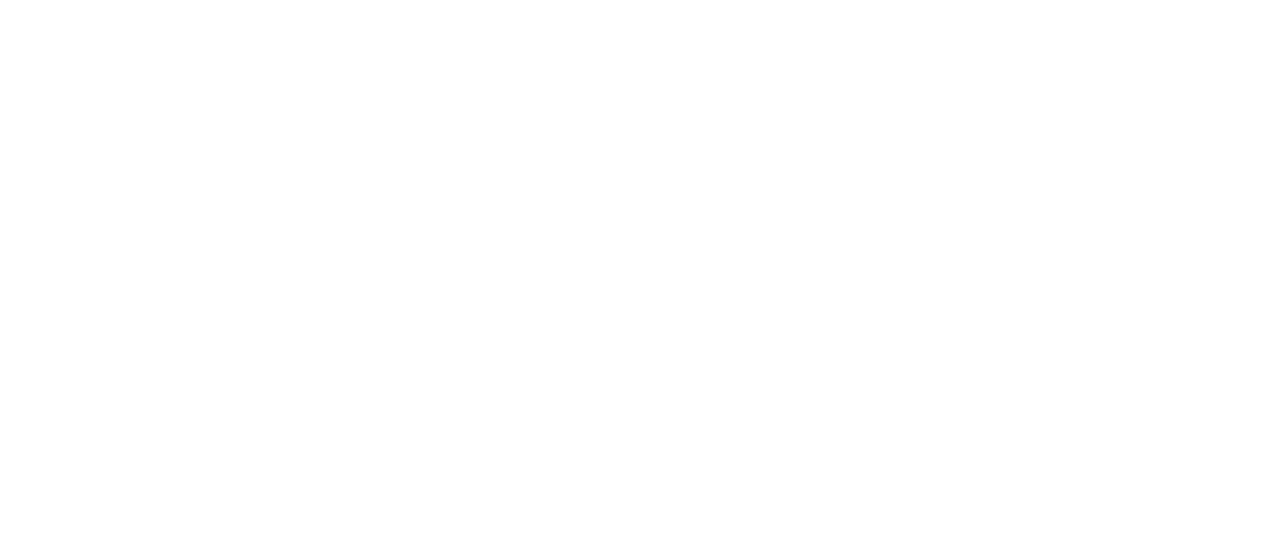
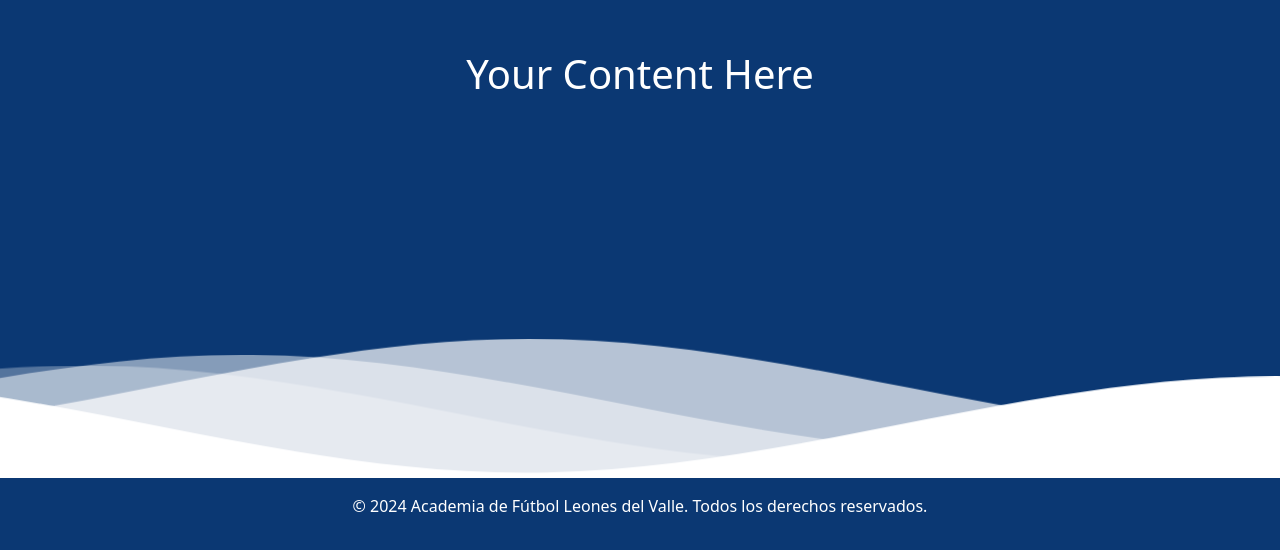
Before and after one commit to ljairgt15/ValleyLion, an Angular app: page / in a window 1280 px wide. Shown: the part 807-1357 px from the top of the page. Before the commit the page ends 800 px from the top, so only its background shows below. Built offline with nearby package versions, Linux system fonts and the light colour scheme.

Commit message:
feat: simulate waves

```diff
--- a/src/app/components/index/index.component.html
+++ b/src/app/components/index/index.component.html
@@ -14,3 +14,22 @@
     </div>
   </div>
 </div>
+<br>
+<br>
+<div class="wave-container">
+  <svg class="waves" xmlns="http://www.w3.org/2000/svg" xmlns:xlink="http://www.w3.org/1999/xlink" viewBox="0 24 150 28" preserveAspectRatio="none" shape-rendering="auto">
+    <defs>
+      <path id="gentle-wave" d="M-160 44c30 0 58-18 88-18s 58 18 88 18 58-18 88-18 58 18 88 18 v44h-352z" />
+    </defs>
+    <g class="parallax">
+      <use xlink:href="#gentle-wave" x="48" y="0" fill="rgba(255,255,255,0.7" />
+      <use xlink:href="#gentle-wave" x="48" y="3" fill="rgba(255,255,255,0.5)" />
+      <use xlink:href="#gentle-wave" x="48" y="5" fill="rgba(255,255,255,0.3)" />
+      <use xlink:href="#gentle-wave" x="48" y="7" fill="#fff" />
+    </g>
+  </svg>
+  <div class="content">
+    <!-- Aquí puedes añadir contenido adicional si es necesario -->
+    <h1>Your Content Here</h1>
+  </div>
+</div>
--- a/src/styles.css
+++ b/src/styles.css
@@ -29,6 +29,7 @@
     margin-left: 10%;
   }
   /*INDEX*/
+  /*COVER*/
   .hero-section {
     background-image: url('assets/index/equipo.jpg');
     background-size: cover;
@@ -47,6 +48,63 @@
     background-color: transparent;
     color: #F5E009; /* Azul oscuro */
   }
+  /*INDEX IMPORTANT NEWS*/
+  .wave-container {
+    position: relative;
+    width: 100%;
+    height: 100vh;
+    background: #0b3873; /* Azul oscuro */
+  }
+
+  .waves {
+    position: absolute;
+    bottom: 0;
+    width: 100%;
+    height: 20vh;
+    min-height: 100px;
+    max-height: 150px;
+  }
+
+  .parallax > use {
+    animation: move-forever 25s cubic-bezier(0.55, 0.5, 0.45, 0.5) infinite;
+  }
+  .parallax > use:nth-child(1) {
+    animation-delay: -2s;
+    animation-duration: 7s;
+  }
+  .parallax > use:nth-child(2) {
+    animation-delay: -3s;
+    animation-duration: 10s;
+  }
+  .parallax > use:nth-child(3) {
+    animation-delay: -4s;
+    animation-duration: 13s;
+  }
+  .parallax > use:nth-child(4) {
+    animation-delay: -5s;
+    animation-duration: 20s;
+  }
+
+  @keyframes move-forever {
+    0% {
+      transform: translate3d(-90px, 0, 0);
+    }
+    100% {
+      transform: translate3d(85px, 0, 0);
+    }
+  }
+
+  .content {
+    position: absolute;
+    top: 50%;
+    left: 50%;
+    transform: translate(-50%, -50%);
+    text-align: center;
+    color: white;
+    font-size: 2rem;
+  }
+
+
   /*FOOTER*/
   #footer-box{
     background-color: #0B3873;
```
Also changed, not shown: src/assets/news/juanitoNacho.jpg (added).
